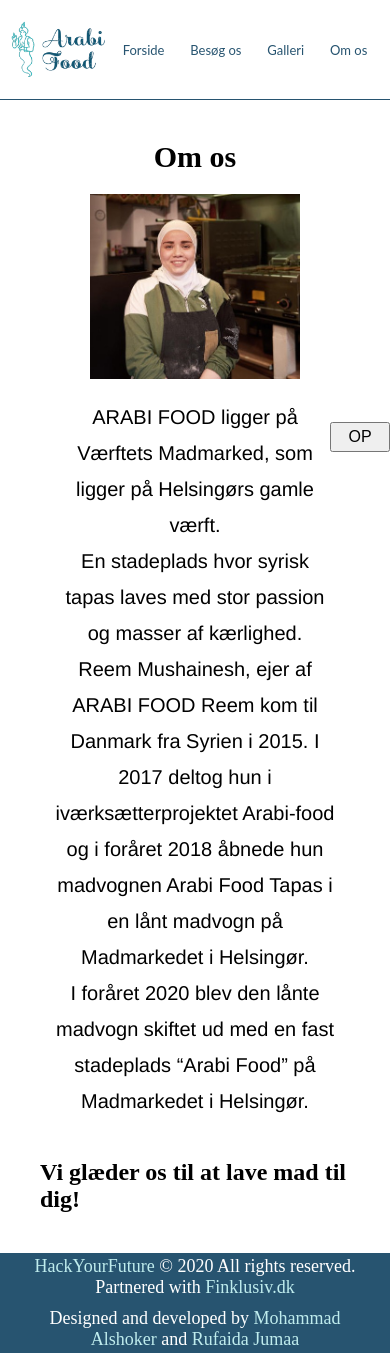
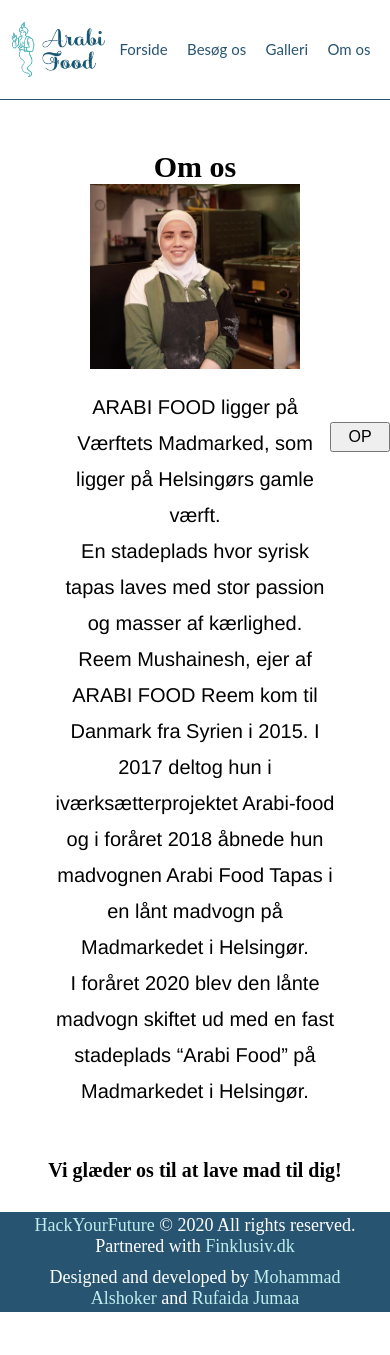
Before and after one commit to rufaidaju/ArabiFoodTapas, a React (Create React App) app: page /about in a window 390 px wide. After the commit the page ends 1314 px from the top, so only its background shows below. Built offline with nearby package versions, Linux system fonts and the light colour scheme.

Commit message:
change font size h1

```diff
--- a/src/App.css
+++ b/src/App.css
@@ -222,8 +222,9 @@
 
 /* - About */
 .about-container {
-  margin: 20px;
-  display: flex;
+  margin: 0 auto;
+  padding-top: 50px;
+   display: flex;
   flex-direction: column;
   align-items: center;
   height: 100%;
@@ -245,25 +246,27 @@
   font-family: "Helvetica Neue";
 }
 
-.about-container h2 {
-  margin: 20px;
+.about-container h3 {
+  margin: 30px;
+  font-size: 20px;
+
 }
 
-.about-container h1 {
-  margin: 20px;
+.about-container h2 {
   font-size: 30px;
 }
 
 /* -Visit Us  */
 
 .visitUs {
+  margin: 0 auto;
+  padding-top: 50px;
   display: flex;
   flex-direction: column;
   align-items: center;
 }
 
 .visitUs h2 {
-  margin-top: 30px;
   font-size: 30px;
 }
 
@@ -330,13 +333,16 @@
 
 .gallery {
   margin: 0 auto;
+  padding-top: 50px;
   display: flex;
   flex-direction: column;
   justify-content: center;
   align-items: center;
-  padding-top: 50px;
   padding-bottom: 50px;
   background-color: white;
+}
+.gallery h2 {
+  font-size: 30px;
 }
 
 .gallery p {
@@ -586,7 +592,7 @@
   }
 
   .navbarItem {
-    font: 13px "lato", sans-serif;
+    font: 15px "lato", sans-serif;
     color: #275470;
   }
   .new-Pic-class {
--- a/src/components/pages/About.js
+++ b/src/components/pages/About.js
@@ -4,7 +4,7 @@
 function About() {
   return (
     <section className="about-container">
-      <h1>Om os</h1>
+      <h2>Om os</h2>
       <div className="about-info">
         <div className="about-text">
           <p>
@@ -30,7 +30,7 @@
 
         <img src={`${reem7}`} alt="" />
       </div>
-      <h2>Vi glæder os til at lave mad til dig!</h2>
+      <h3>Vi glæder os til at lave mad til dig!</h3>
     </section>
   );
 }
```
